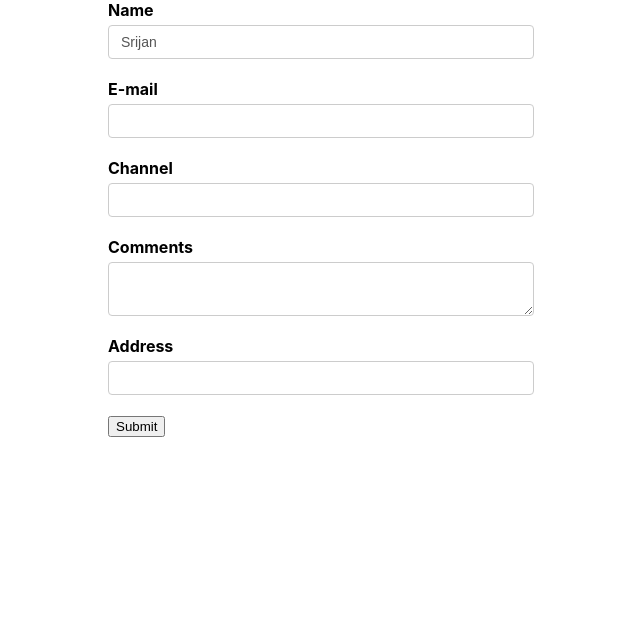
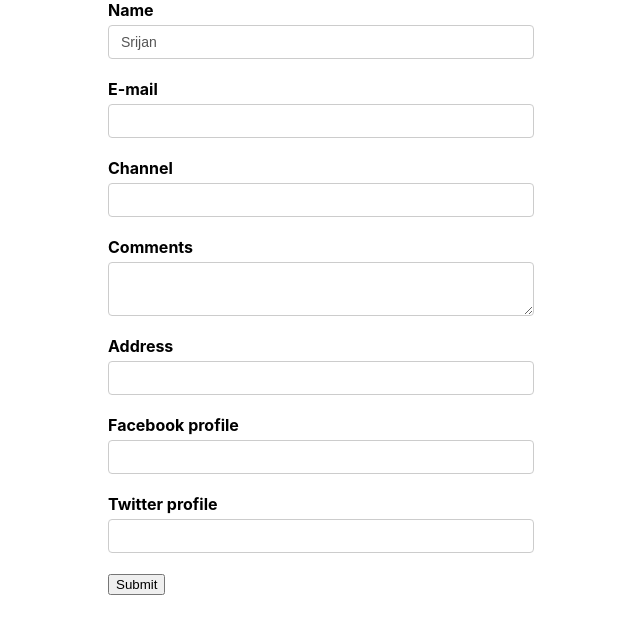
Before and after one commit to SrijanShovit/React-Formik-L, a React (Create React App) app: page / in a window 1280 px wide. Shown: the top 634 px of the page, without its empty margins (319-959 px from the left). Built offline with nearby package versions, Linux system fonts and the light colour scheme.

Commit message:
Nested objects

```diff
--- a/src/components/YoutubeForm.js
+++ b/src/components/YoutubeForm.js
@@ -9,6 +9,10 @@
     channel:'',
     comments:'',
     address:'',
+    social:{
+        facebook:'',
+        twitter:'',
+    }
 }
 
 const onSubmit = values => {
@@ -90,6 +94,15 @@
                     </Field>
                 </div>
 
+                <div className="form-control">
+                    <label htmlFor="facebook">Facebook profile</label>
+                    <Field type="text" id="facebook" name='social.facebook'/>
+                </div>
+                <div className="form-control">
+                    <label htmlFor="twitter">Twitter profile</label>
+                    <Field type="text" id="twitter" name='social.twitter'/>
+                </div>
+
                 <button type="submit">Submit</button>
             </Form>
         </Formik>
```
